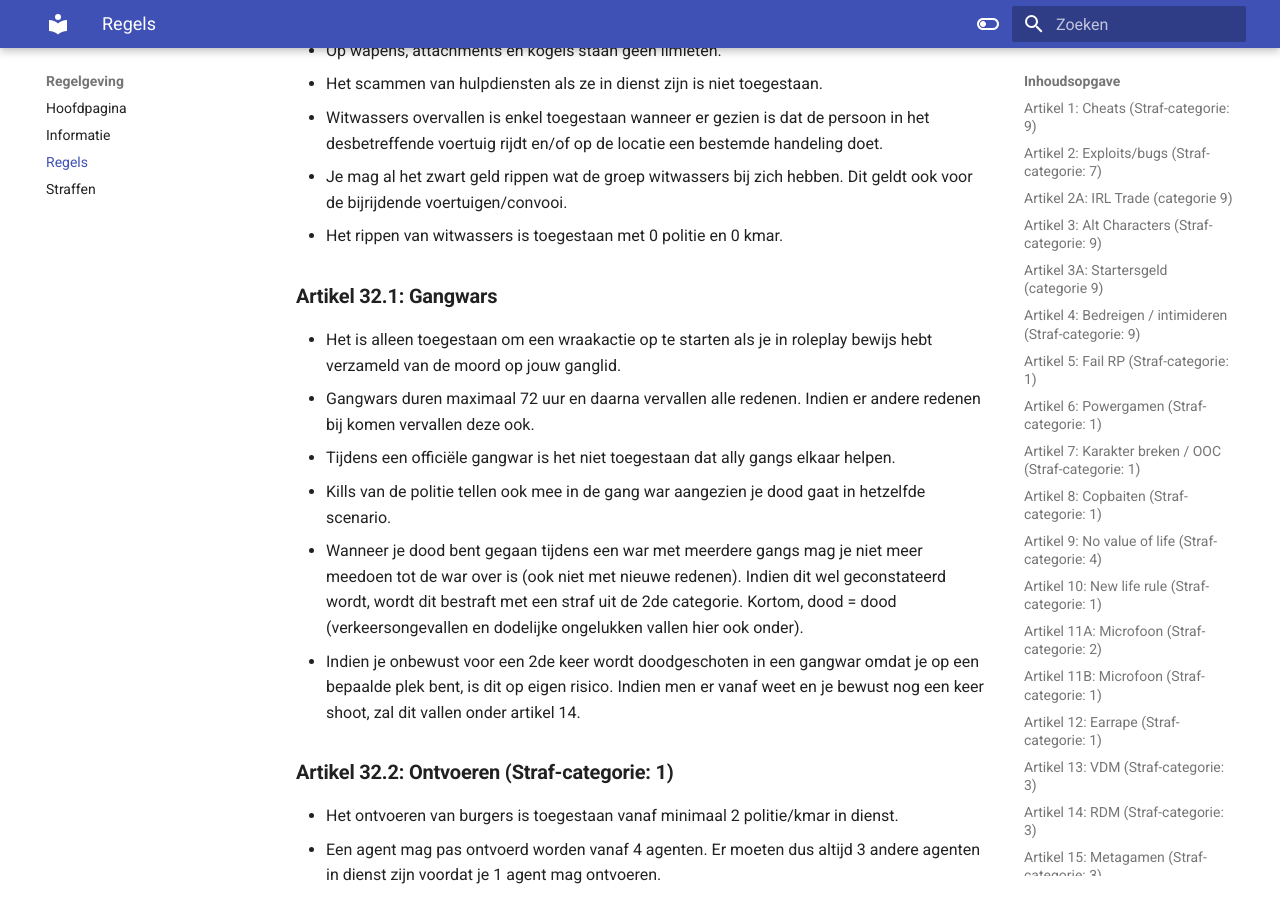
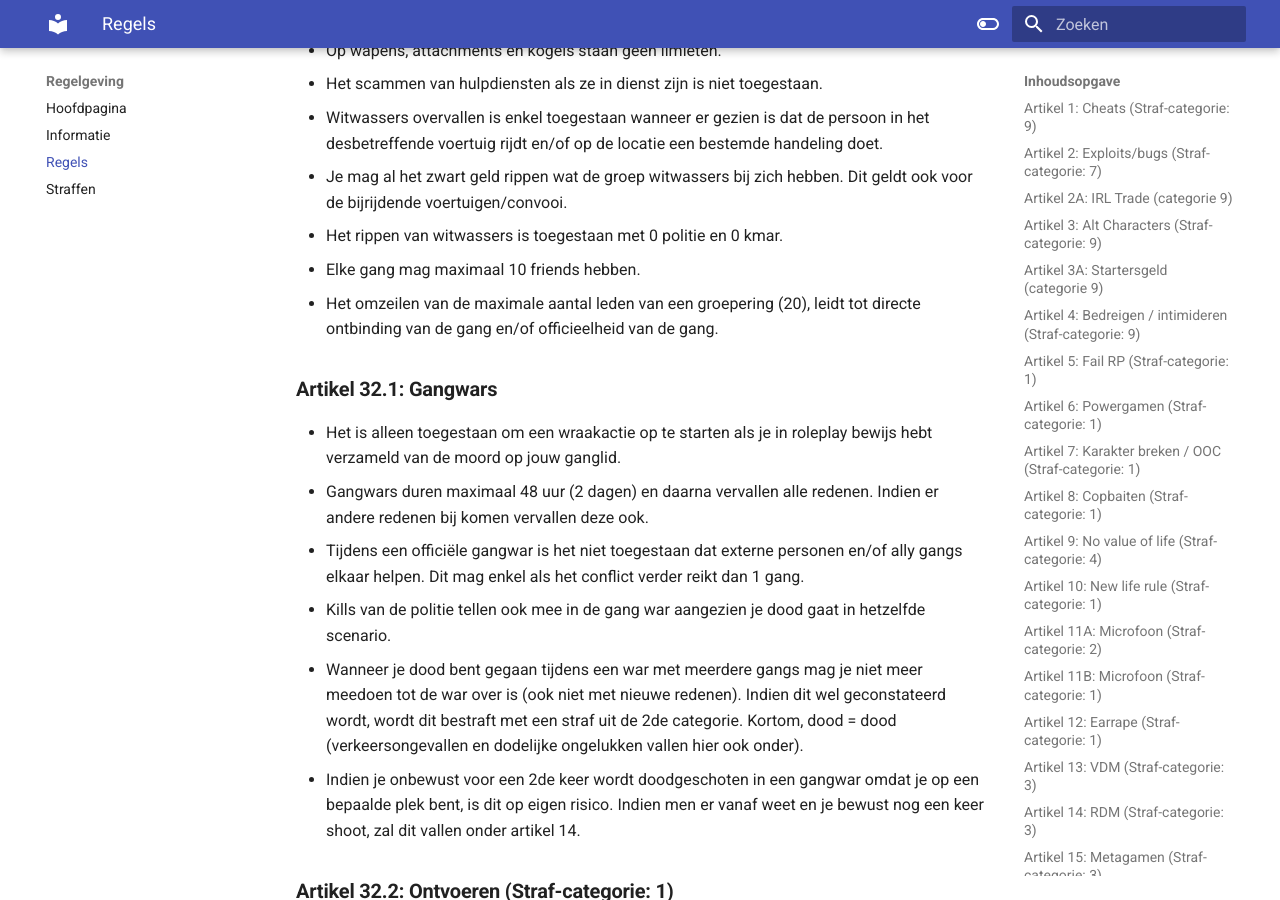
Before and after one commit to ZuiderVeenRP/apv, an MkDocs documentation site: the page built from docs/algemeen.md, in a window 1280 px wide and 900 px high, scrolled down 11324 px. Built offline with MkDocs 1.6.1 and Material for MkDocs 9.7.7, drawn with Linux system fonts in a browser that asks for light colours; comment, search, counter and statistics services are not loaded; some of the changed text lies outside the part shown.

Commit message:
Artikel 32, artikel 32.1
Lid 14 en 15 toegevoegd betreft friends en omzeilen van aantal leden
Artikel 32.1 gang war duurt nu max 48 uur.
Artikel 32.1 geen ally en/of vrienden mogen bemoeien met gangwar

```diff
--- a/docs/algemeen.md
+++ b/docs/algemeen.md
@@ -260,11 +260,13 @@
 - Witwassers overvallen is enkel toegestaan wanneer er gezien is dat de persoon in het desbetreffende voertuig rijdt en/of op de locatie een bestemde handeling doet.
 - Je mag al het zwart geld rippen wat de groep witwassers bij zich hebben. Dit geldt ook voor de bijrijdende voertuigen/convooi.
 - Het rippen van witwassers is toegestaan met 0 politie en 0 kmar.
+- Elke gang mag maximaal 10 friends hebben.
+- Het omzeilen van de maximale aantal leden van een groepering (20), leidt tot directe ontbinding van de gang en/of officieelheid van de gang.
 
 ### **Artikel 32.1: Gangwars**
 - Het is alleen toegestaan om een wraakactie op te starten als je in roleplay bewijs hebt verzameld van de moord op jouw ganglid.
-- Gangwars duren maximaal 72 uur en daarna vervallen alle redenen. Indien er andere redenen bij komen vervallen deze ook.
-- Tijdens een officiële gangwar is het niet toegestaan dat ally gangs elkaar helpen.
+- Gangwars duren maximaal 48 uur (2 dagen) en daarna vervallen alle redenen. Indien er andere redenen bij komen vervallen deze ook.
+- Tijdens een officiële gangwar is het niet toegestaan dat externe personen en/of ally gangs elkaar helpen. Dit mag enkel als het conflict verder reikt dan 1 gang.
 - Kills van de politie tellen ook mee in de gang war aangezien je dood gaat in hetzelfde scenario.
 - Wanneer je dood bent gegaan tijdens een war met meerdere gangs mag je niet meer meedoen tot de war over is (ook niet met nieuwe redenen). Indien dit wel geconstateerd wordt, wordt dit bestraft met een straf uit de 2de categorie. Kortom, dood = dood (verkeersongevallen en dodelijke ongelukken vallen hier ook onder).
 - Indien je onbewust voor een 2de keer wordt doodgeschoten in een gangwar omdat je op een bepaalde plek bent, is dit op eigen risico. Indien men er vanaf weet en je bewust nog een keer shoot, zal dit vallen onder artikel 14.
@@ -390,6 +392,7 @@
 
 ### **Artikel 45: Rippen eiland (Straf-categorie: 2)**
 - Op het eiland mag je 75 zakjes per persoon rippen. De regel op het vaste land blijft staan op het rippen van 20 zakjes.
+- Na het rippen mag je niet binnen 60 minuten (1uur) de zelfde persoon nogmaals rippen
 - Op het eiland mag je 30k aan zwart geld rippen.
 - Ieder wapen mag ieder wapen rippen. Je mag diegene daarna ook doodschieten.
 - Kom je wapens tegen met het fouilleren mag je deze afpakken (eigen risico van het meenemen op het eiland).
@@ -398,10 +401,10 @@
 - RDM regel iedereen die op het eiland komt en die geen zaken bij jou doet wegsturen. Indien de persoon in kwestie niet vertrekt sta je in je recht om de persoon te doden.
 - Mensen met wapens in de hand mag je direct doodschieten.
 
-### **Artikel 46: KMAR eiland (Straf-categorie: 2)**
+### **Artikel 46: KMAR/politie eiland (Straf-categorie: 2)**
 - Het is verboden om vanaf het eiland op de patrouillerende schepen of heli’s van de KMAR te schieten.
 - Het is toegestaan om op binnenkomende schepen en boten te schieten die gang/burger gerelateerd zijn.
-- Het is voor de KMAR niet toegestaan om te schieten op het eiland.
+- De DSI mag speciale operaties uitvoeren op het eiland.
 - Indien je agenten meeneemt naar het eiland, geldt bovenstaande regel niet. Dan staat de KMAR in hun recht om actie te ondernemen.
 
 ### **Artikel 47: (Straf-categorie: 2 voor alle betrokkene)**
```
Also changed, not shown: other parts of docs/algemeen.md (+1 -1 lines).
